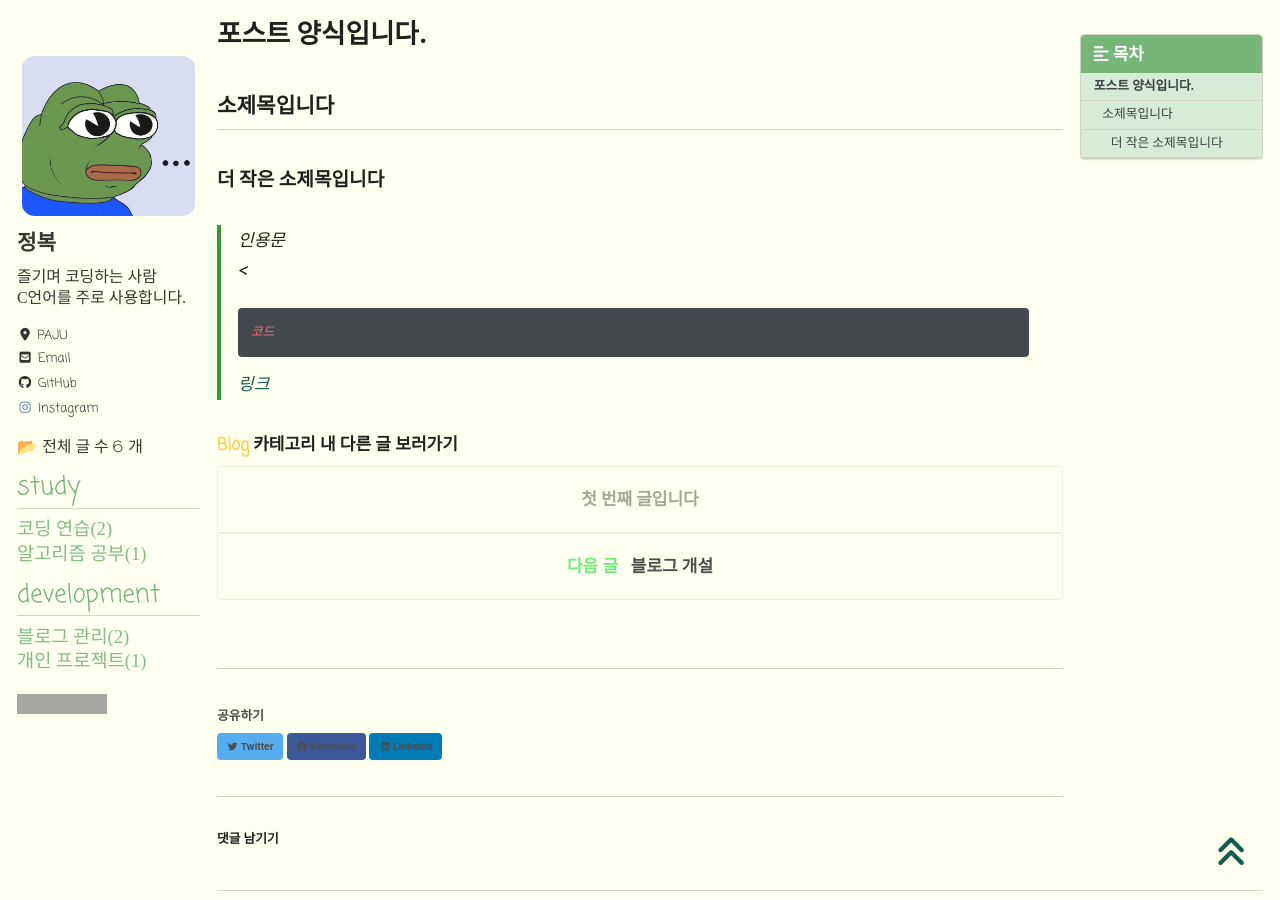
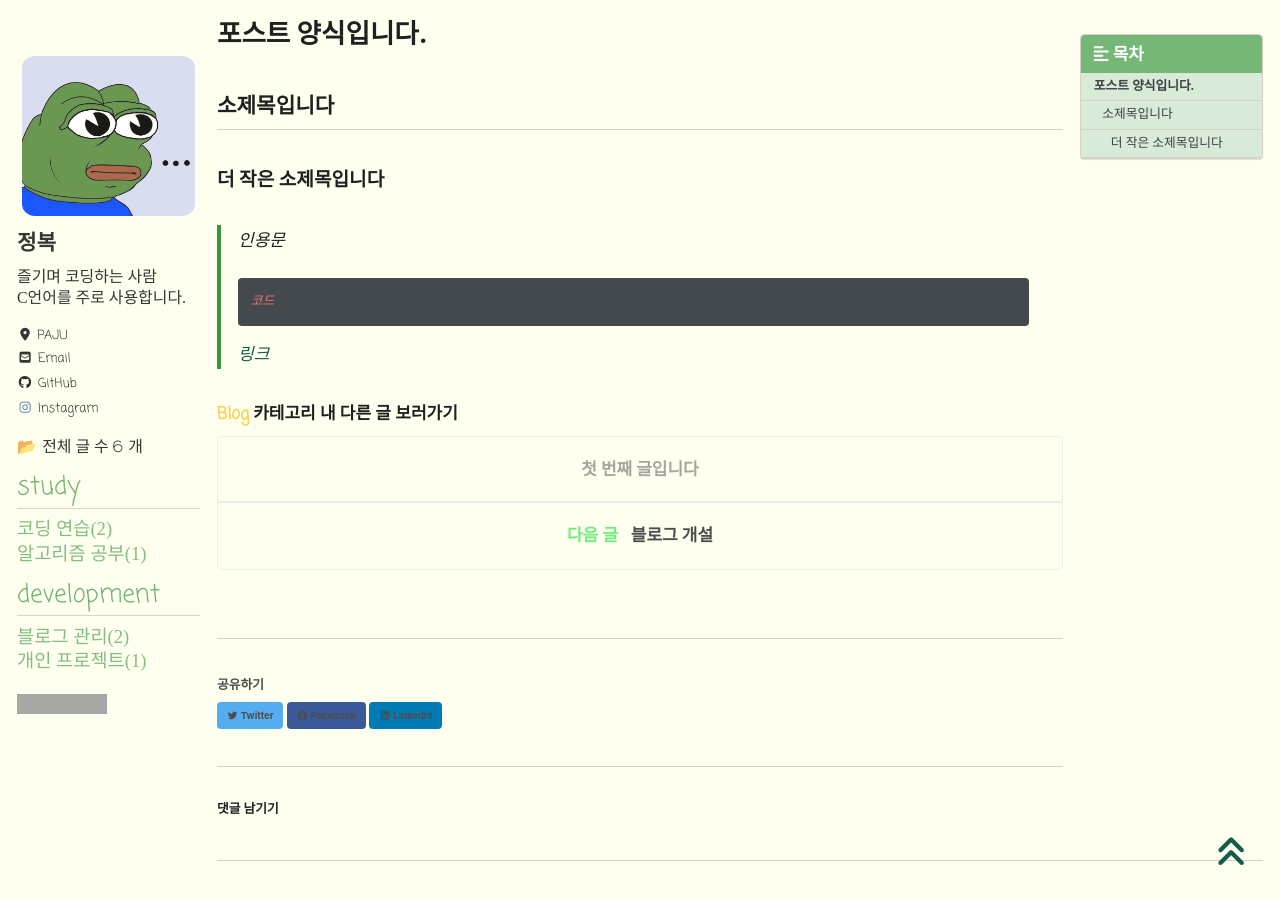
Before and after one commit to JBL28/jbl28.github.io, a Jekyll site: the page built from _posts/Blog/2022-12-25-포스트-양식.md, in a window 1280 px wide and 900 px high, scrolled down 317 px. Built offline with Jekyll 4.4.1, drawn with Linux system fonts in a browser that asks for light colours; cached includes are drawn as plain includes; nearby versions of some CDN libraries; some web fonts are replaced; comment, search, counter and statistics services are not loaded; grey boxes are pictures that could not be loaded.

Commit message:
Update 2022-12-25-포스트-양식.md

````diff
--- a/_posts/Blog/2022-12-25-포스트-양식.md
+++ b/_posts/Blog/2022-12-25-포스트-양식.md
@@ -19,7 +19,7 @@ last_modified_at: 2022-12-25
 # 포스트 양식입니다.
 ## 소제목입니다
 ### 더 작은 소제목입니다
-> 인용문<br> <
+> 인용문<br>
 ```cpp
 코드
 ```
````
